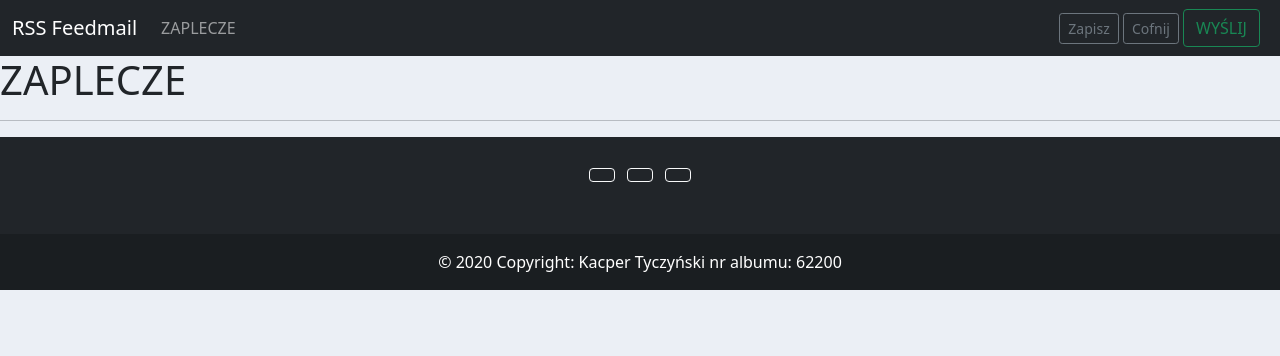
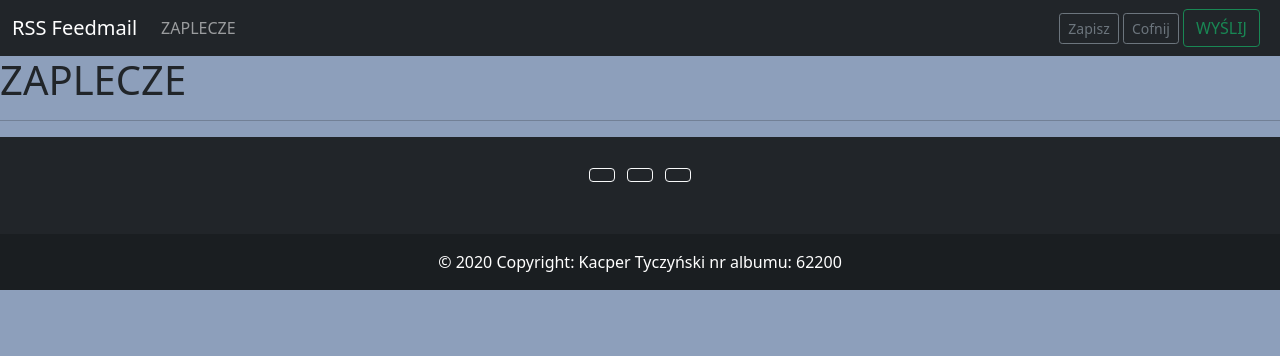
Before and after one commit to KacperTyczynski/SoloProjekt, a Django app: page /zaplecze/ in a window 1280 px wide. Shown: the top 356 px of the page. Run offline with Django 3.2, Linux system fonts and the light colour scheme; some libraries are stand-ins or nearby versions.

Commit message:
Próba dodania plików z folderu Stati (FAIL)

```diff
--- a/WSB_III/RSS_Page/templates/RSS_Page/main.html
+++ b/WSB_III/RSS_Page/templates/RSS_Page/main.html
@@ -1,3 +1,5 @@
+{% load static %}
+
 <!DOCTYPE html>
 <html>
 <head>
@@ -6,6 +8,7 @@
   integrity="sha384-BmbxuPwQa2lc/FVzBcNJ7UAyJxM6wuqIj61tLrc4wSX0szH/Ev+nYRRuWlolflfl" crossorigin="anonymous">
 
   <!--Styl strony-->
+  <!-- Przeniesiono do pliku main.css
   <style>
 
     logo{
@@ -17,6 +20,10 @@
 
     }
   </style>
+  -->
+
+  <link rel="stylesheet" type="text/css" href="{% static '/css/main.css' %}">
+
 </head>
 <body>
 
--- a/WSB_III/WSB_III/settings.py
+++ b/WSB_III/WSB_III/settings.py
@@ -120,3 +120,8 @@ USE_TZ = True
 # https://docs.djangoproject.com/en/3.1/howto/static-files/
 
 STATIC_URL = '/static/'
+
+#NIE DZIAŁA
+# STATICFILES_DIR = [
+  #  Path('/WSB_III/static').resolve().parent.parent
+#]
--- /dev/null
+++ b/WSB_III/static/css/main.css
@@ -0,0 +1,8 @@
+logo{
+}
+
+body{
+
+background-color: #8d9fbb;
+
+}
```
